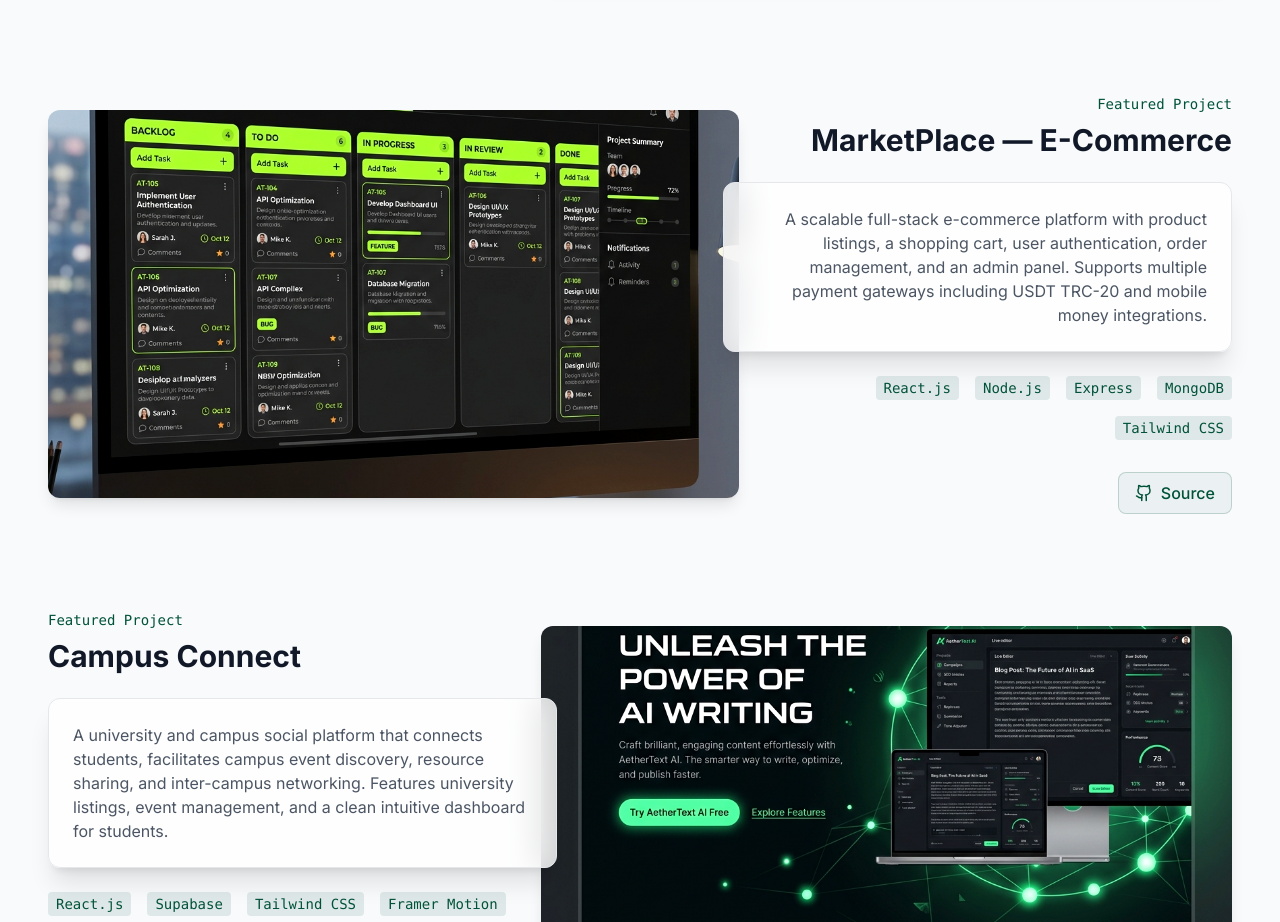
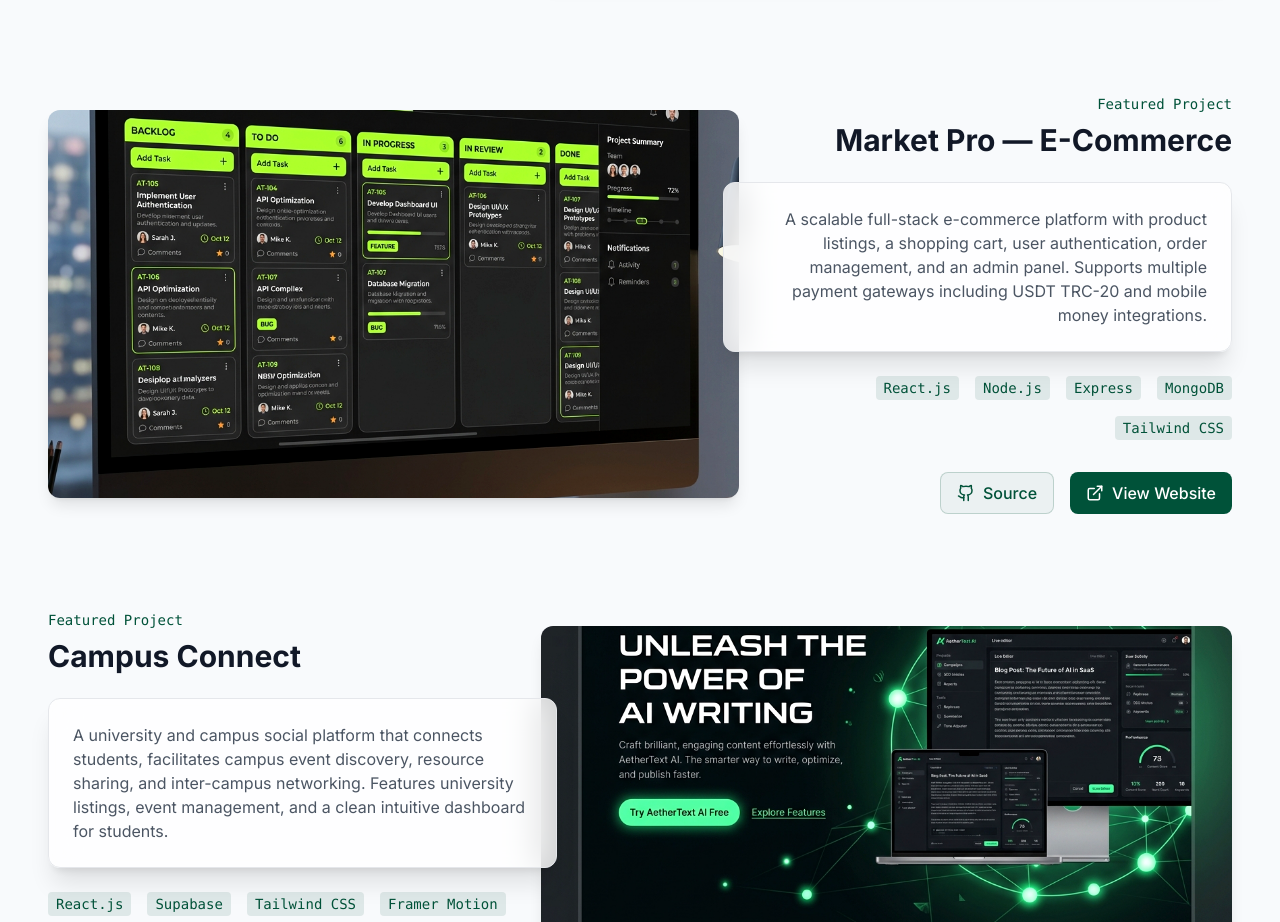
Before and after one commit to Samlite250/Samportfolio, a React (Vite) app: page / in a window 1280 px wide. Shown: the part 4269-5191 px from the top of the page. Built offline with nearby package versions, Linux system fonts and the light colour scheme.

Commit message:
feat: add live URL for Market Pro project

```diff
--- a/src/components/Projects.jsx
+++ b/src/components/Projects.jsx
@@ -25,12 +25,12 @@ const realProjects = [
   },
   {
     id: 3,
-    title: 'MarketPlace — E-Commerce',
+    title: 'Market Pro — E-Commerce',
     description:
       'A scalable full-stack e-commerce platform with product listings, a shopping cart, user authentication, order management, and an admin panel. Supports multiple payment gateways including USDT TRC-20 and mobile money integrations.',
     tech_stack: ['React.js', 'Node.js', 'Express', 'MongoDB', 'Tailwind CSS'],
     image_url: '/images/projects/project2.jpg',
-    live_url: '#',
+    live_url: 'https://marketplace-app-livid-three.vercel.app/',
     github_url: 'https://github.com/Samlite250/Marketplace',
   },
   {
```
